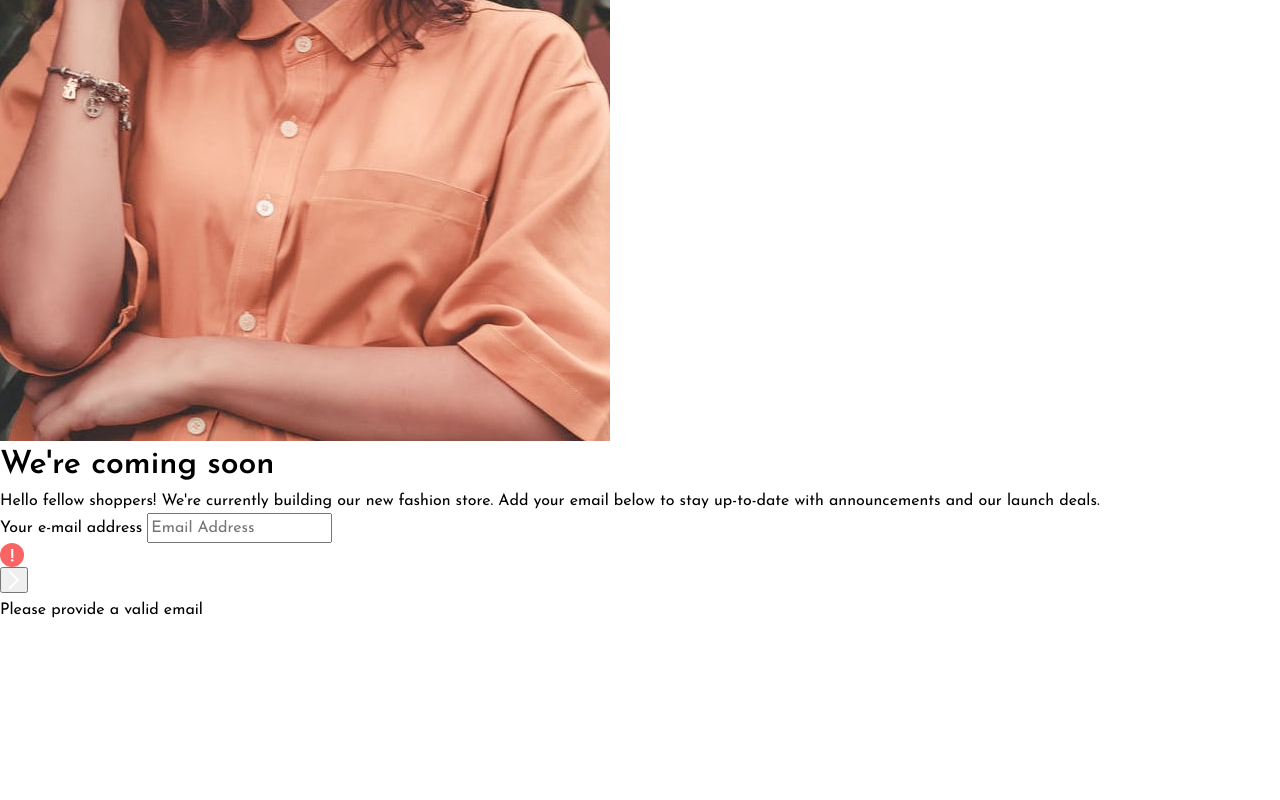
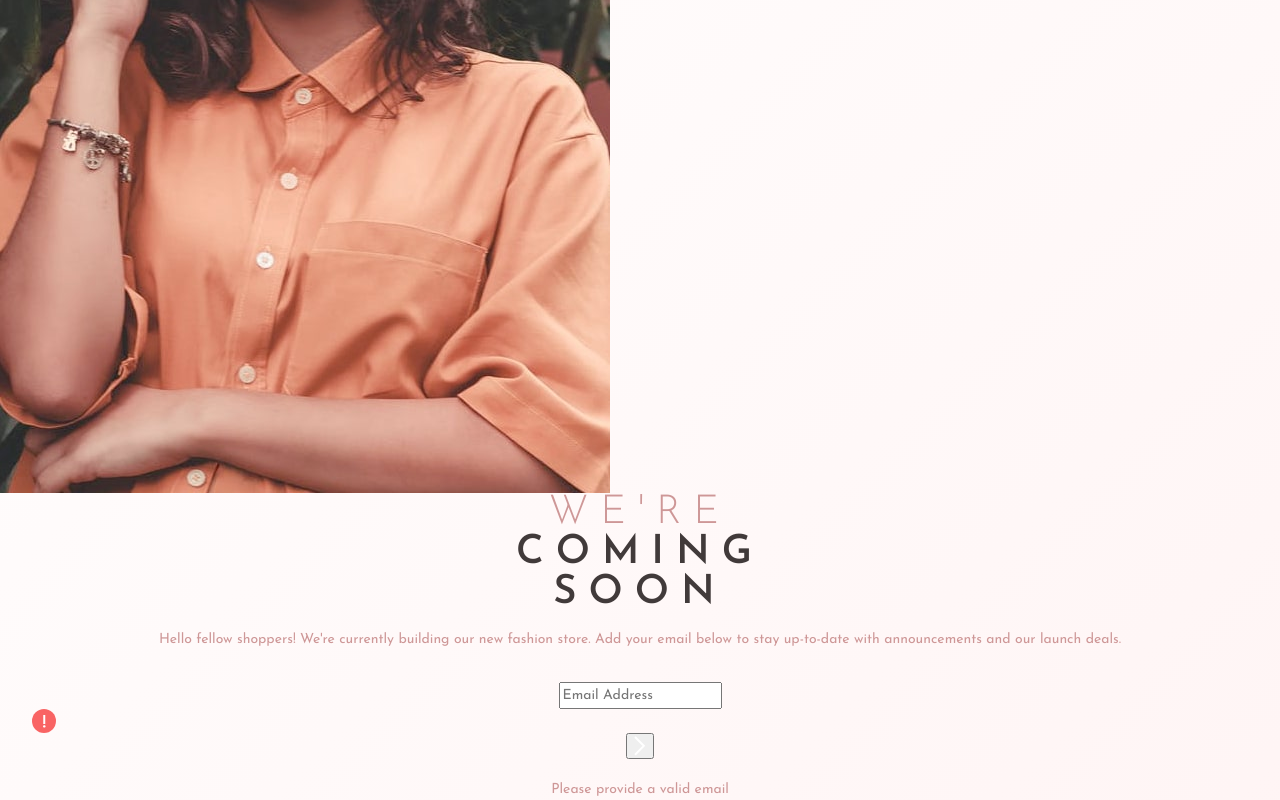
Before and after one commit to FraCav99/frontendmentor-base-apparel-coming-soon-challenge, a plain HTML site: page index.html in a window 1280 px wide. Shown: the part 392-1192 px from the top of the page. Before the commit the page ends 1014 px from the top, so only its background shows below. Drawn offline with Linux system fonts and the light colour scheme.

Commit message:
style_layout: add custom styles and slightly change markup structure

```diff
--- a/index.html
+++ b/index.html
@@ -23,7 +23,6 @@
     <link rel="stylesheet" href="style.css" />
   </head>
   <body>
-    <div class="content-wrapper">
     <header>
       <img src="images/logo.svg" alt="base apparel" />
     </header>
@@ -34,7 +33,11 @@
     </picture>
 
     <main>
-        <h1><span>We're</span> coming soon</h1>
+      <h1>
+        <span class="fw-300">We're</span>
+        <span>coming</span>
+        <span>soon</span>
+      </h1>
 
       <p>
         Hello fellow shoppers! We're currently building our new fashion store.
@@ -63,11 +66,8 @@
             <img src="images/icon-arrow.svg" alt="Email submission button" />
           </button>
         </div>
-          <p id="email-error" class="email-error">
-            Please provide a valid email
-          </p>
+        <p id="email-error" class="email-error">Please provide a valid email</p>
       </form>
     </main>
-    </div>
   </body>
 </html>
--- a/style.css
+++ b/style.css
@@ -45,6 +45,11 @@ body {
   font-family: "Josefin Sans", sans-serif;
   font-optical-sizing: auto;
   font-style: normal;
+  background-image: var(--gradients-color-100);
+  min-height: 100vh;
+
+  display: grid;
+  grid-template-rows: auto auto 1fr;
 }
 
 /* 6. Improve media defaults */
@@ -84,3 +89,52 @@ h1 {
 .fw-600 {
   font-weight: 600;
 }
+
+.visually-hidden {
+  clip: rect(0 0 0 0);
+  clip-path: inset(50%);
+  height: 1px;
+  overflow: hidden;
+  position: absolute;
+  white-space: nowrap;
+  width: 1px;
+}
+
+/* Custom styles */
+header {
+  background-color: white;
+  padding: 2rem;
+  img {
+    max-inline-size: 100px;
+  }
+}
+
+main {
+  text-align: center;
+  place-content: center;
+  color: var(--primary-color-100);
+  padding-inline: 2rem;
+  font-size: 0.875rem;
+
+  h1 {
+    text-transform: uppercase;
+    letter-spacing: 0.3em;
+    line-height: initial;
+    font-size: 2.5rem;
+
+    span {
+      display: block;
+      + span {
+        color: var(--neutral-color-100);
+      }
+    }
+  }
+
+  p {
+    margin-top: 1rem;
+  }
+}
+
+form {
+  margin-top: 2rem;
+}
```
Lines whose indentation alone changed are shown as unchanged.
